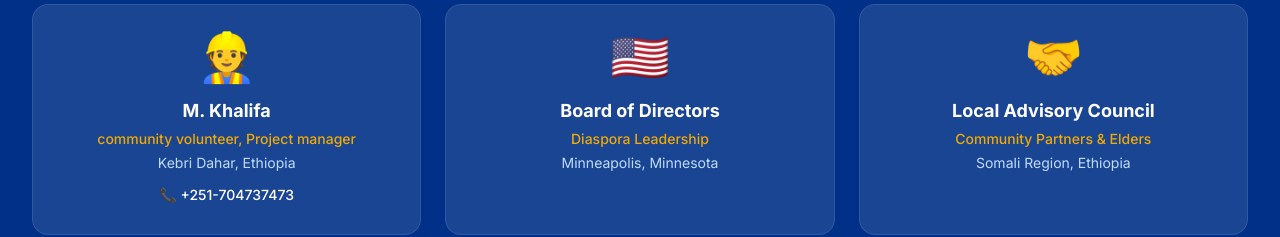
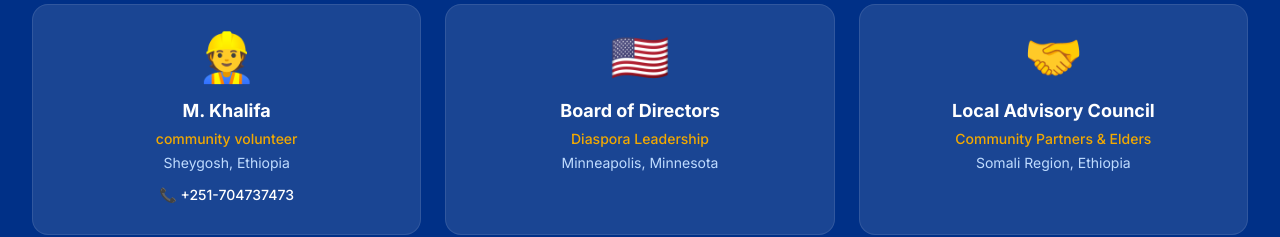
Before and after one commit to Hamze-Aj/daryeel-rural, a Next.js app: page /about in a window 1280 px wide. Shown: the part 3060-3297 px from the top of the page. Built offline with nearby package versions, Linux system fonts and the light colour scheme.

Commit message:
Update page.tsx

```diff
--- a/src/app/about/page.tsx
+++ b/src/app/about/page.tsx
@@ -44,10 +44,10 @@ const values = [
 const team = [
   {
     name: "M. Khalifa",
-    role: "community volunteer, Project manager",
+    role: "community volunteer",
 
     phone: "+251-704737473",
-    location: "Kebri Dahar, Ethiopia",
+    location: "Sheygosh, Ethiopia",
     emoji: "👷",
   },
   {
```
